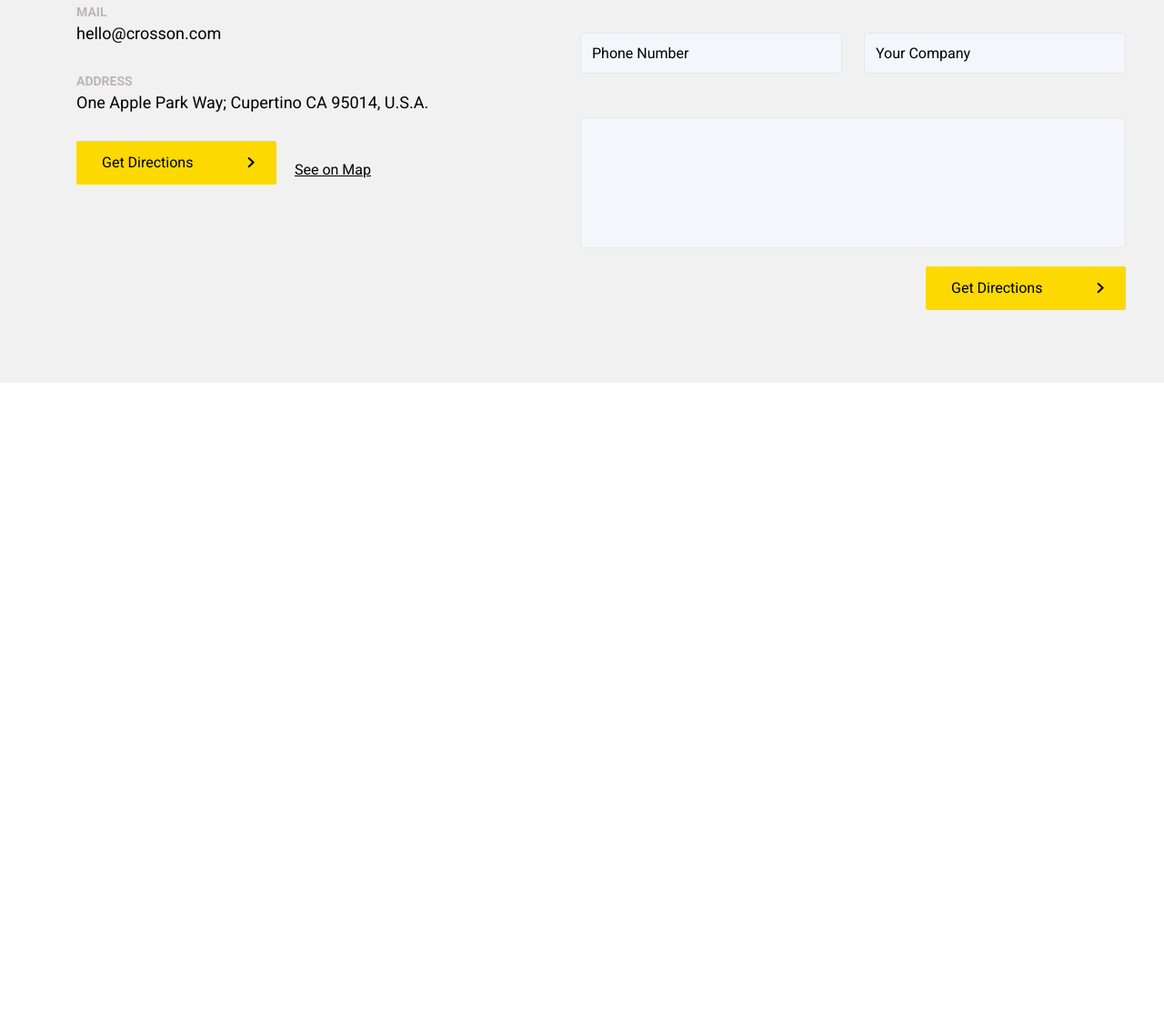
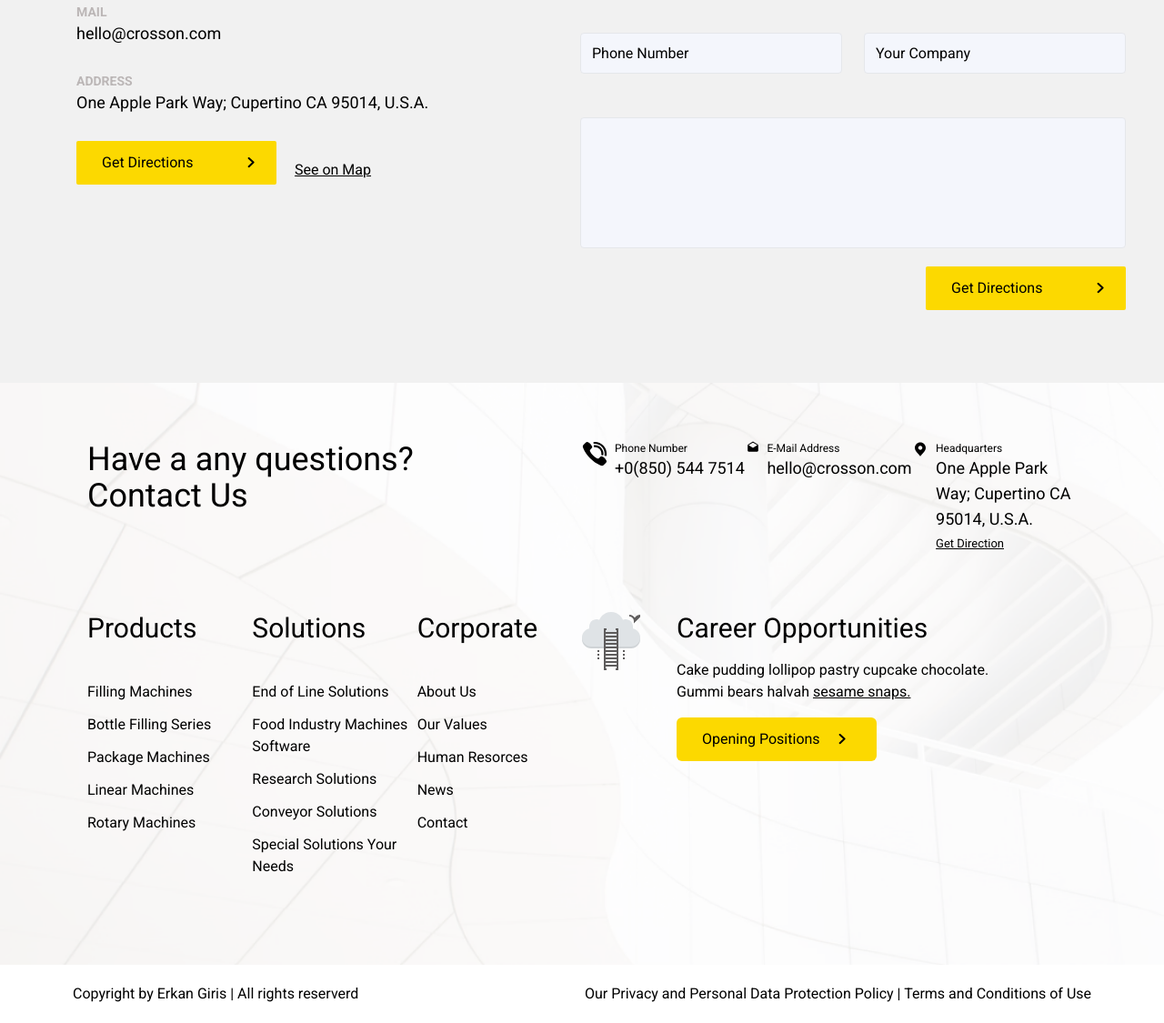
Before and after one commit to iaamhammadahmed/Business-Website-Template, a plain HTML site: page pages/contactform.html in a window 1280 px wide. Shown: the part 663-1788 px from the top of the page at 91% size. Before the commit the page ends 1084 px from the top, so only its background shows below. Drawn offline with nearby package versions, Linux system fonts and the light colour scheme.

Commit message:
Updated Contact Form

```diff
--- a/pages/contactform.html
+++ b/pages/contactform.html
@@ -235,6 +235,119 @@
             </div>
         </div>
     </div>
+        <footer>
+        <div class="bg-[url('assets/images/Bgfooter.png')] w-full h-auto bg-no-repeat bg-cover bg-sticky">
+            <div class="grid grid-cols-1 gap-5 px-4 py-4 md:grid-cols-2 md:px-24 md:py-16 md:gap-0">
+                <div class="text-2xl md:text-4xl">
+                    <h2>
+                        Have a any questions?<br>
+                        Contact Us
+                    </h2>
+                </div>
+                <div class="grid grid-cols-1 gap-5 md:grid-cols-3 md:gap-0">
+                    <div class="flex gap-2">
+                        <div>
+                            <img src="./assets/images/Phone.svg" alt="Phone">
+                        </div>
+                        <div>
+                            <h2 class="text-xs">Phone Number</h2>
+                            <p class="text-lg">+0(850) 544 7514</p>
+                        </div>
+                    </div>
+                    <div class="flex gap-2">
+                        <div>
+                            <img src="./assets/images/Mail.svg" alt="Mail">
+                        </div>
+                        <div>
+                            <h2 class="text-xs">E-Mail Address</h2>
+                            <p class="text-lg">hello@crosson.com</p>
+                        </div>
+                    </div>
+                    <div class="flex gap-2">
+                        <div>
+                            <img src="./assets/images/Map.svg" alt="Map">
+                        </div>
+                        <div>
+                            <h2 class="text-xs">
+                                Headquarters
+                            </h2>
+                            <p class="text-lg">One Apple Park Way; Cupertino
+                                CA 95014, U.S.A.
+                            </p>
+                            <u class="text-[13px]">Get Direction</u>
+                        </div>
+                    </div>
+                </div>
+            </div>
+            <div class="grid grid-cols-1 px-10 md:grid-cols-2 md:pb-24 md:px-24">
+                <div class="grid grid-cols-1 md:grid-cols-3">
+                    <div class="flex flex-col gap-10">
+                        <h2 class="text-3xl">Products</h2>
+                        <div class="text-base font-normal flex flex-col gap-3">
+                            <p>Filling Machines</p>
+                            <p>Bottle Filling Series</p>
+                            <p>Package Machines</p>
+                            <p>Linear Machines</p>
+                            <p>Rotary Machines</p>
+                        </div>
+                    </div>
+                    <div class="flex flex-col gap-10">
+                        <h2 class="text-3xl">Solutions</h2>
+                        <div class="text-base font-normal flex flex-col gap-3">
+                            <p>End of Line Solutions</p>
+                            <p>Food Industry Machines Software</p>
+                            <p>Research Solutions</p>
+                            <p>Conveyor Solutions</p>
+                            <p>Special Solutions Your Needs</p>
+                        </div>
+                    </div>
+                    <div class="flex flex-col gap-10">
+                        <h2 class="text-3xl">Corporate</h2>
+                        <div class="text-base font-normal flex flex-col gap-3">
+                            <p>About Us</p>
+                            <p>Our Values</p>
+                            <p>Human Resorces</p>
+                            <p>News</p>
+                            <p>Contact</p>
+                        </div>
+                    </div>
+                </div>
+                <div class="hidden md:flex flex gap-10">
+                    <div>
+                        <img src="./assets/images/Icon.svg" alt="Icon">
+                    </div>
+                    <div class="flex flex-col gap-4">
+                        <h2 class="text-3xl font-normal">Career Opportunities</h2>
+                        <p>Cake pudding lollipop pastry cupcake chocolate. <br>Gummi bears halvah <u>sesame snaps.</u>
+                        </p>
+                        <a href="https://iaamhammadahmed.github.io/Business-Website-Template/pages/contact.html">
+                            <button class="bg-[#FCD900] hover:opacity-70 rounded-md w-[220px] h-[48px]">
+                                <div class="flex gap-5 ml-7">
+                                    <div>
+                                        <h2>
+                                            Opening Positions
+                                        </h2>
+                                    </div>
+                                    <div class="pt-1.5">
+                                        <img src="./assets/images/RIcon.svg" alt="RIcon">
+                                    </div>
+                                </div>
+                            </button>
+                        </a>
+                    </div>
+                </div>
+            </div>
+        </div>
+
+        <div class="grid grid-col-1 gap-5 px-5 md:flex justify-between md:gap-0 md:px-20 py-5">
+            <div>
+                <h2>Copyright by Erkan Giris | All rights reserverd</h2>
+            </div>
+            <div>
+                <h2>Our Privacy and Personal Data Protection Policy | Terms and Conditions of Use</h2>
+            </div>
+        </div>
+    </footer>
 </body>
 
 </html>
```
